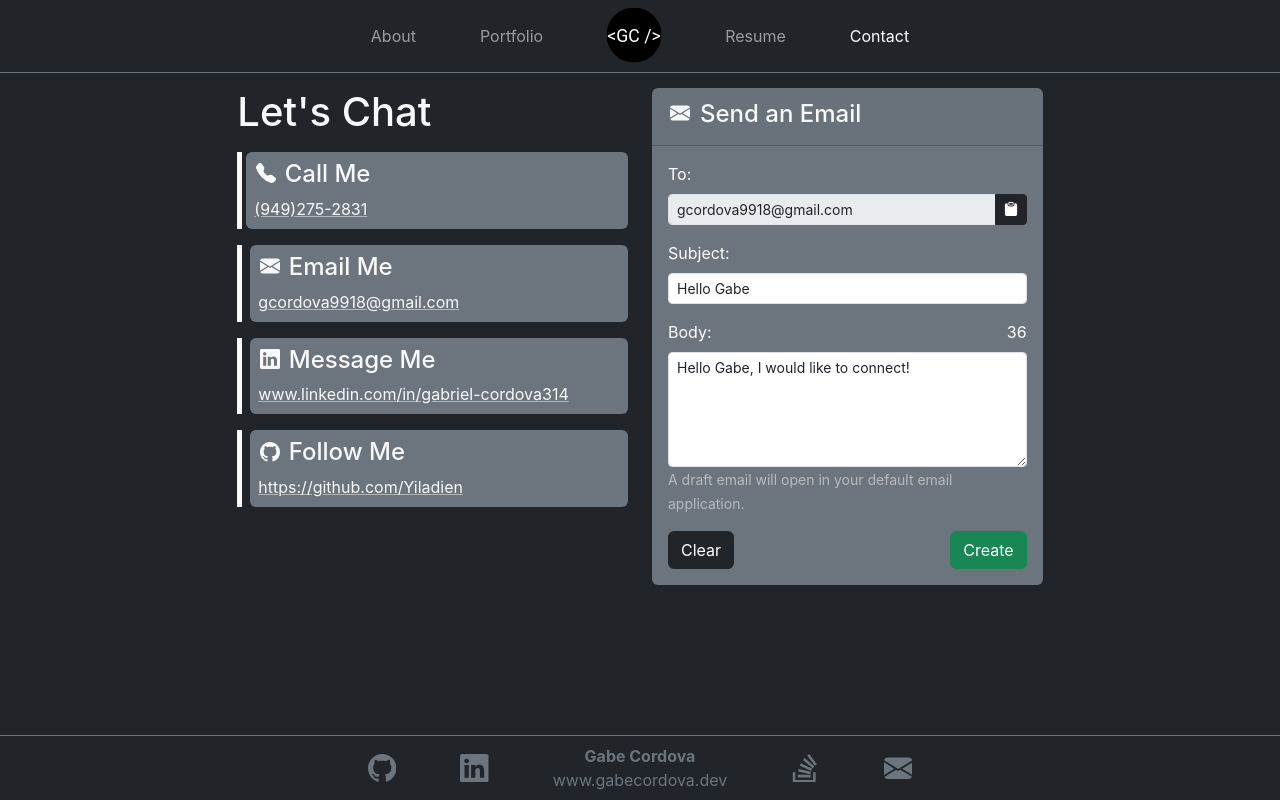
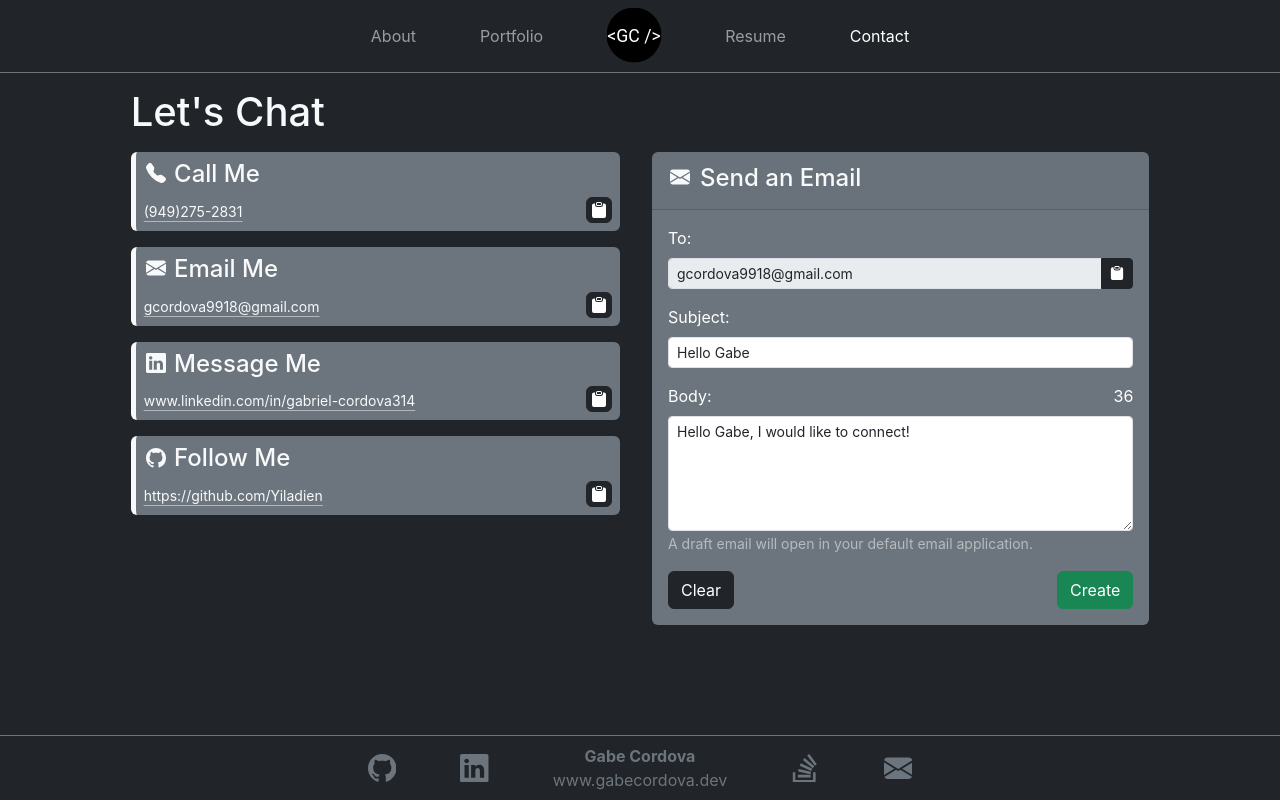
Before and after one commit to Yiladien/gabecordova, a React (Create React App) app in the folder client/: page /contact in a window 1280 px wide. Built offline with nearby package versions, Linux system fonts and the light colour scheme.

Commit message:
contact slips

```diff
--- a/client/src/App.js
+++ b/client/src/App.js
@@ -31,7 +31,7 @@ function App() {
             // }}
           >
             <Row className="justify-content-center">
-              <Col xxl={6} lg={8} md={10} sm={12}>
+              <Col xxl={8} lg={10} md={12} sm={12}>
                 <Routes>
                   <Route exact path="/" element={<About />} />
                   <Route exact path="/portfolio" element={<Portfolio />} />
--- /dev/null
+++ b/client/src/components/CopyButton.js
@@ -0,0 +1,47 @@
+import React, { useState } from "react";
+
+//bootstrap
+import Button from "react-bootstrap/Button";
+
+// bootstrap icons
+import { ClipboardFill, ClipboardCheckFill } from "react-bootstrap-icons";
+
+const CopyButton = ({ copyText, buttonClass }) => {
+  const [copyToggle, setCopyToggle] = useState(false);
+
+  const handleCopy = (event) => {
+    navigator.clipboard.writeText(copyText);
+
+    setCopyToggle(true);
+
+    setTimeout(() => {
+      setCopyToggle(false);
+    }, 2000);
+  };
+  //   console.log(buttonClass);
+  return (
+    <Button
+      variant={copyToggle ? "success" : "dark"}
+      id="button-addon2"
+      className={`d-flex align-items-center focus-ring ${
+        buttonClass ? buttonClass : null
+      }`}
+      title="Copy"
+      name="copyEmailTo"
+      onClick={handleCopy}
+    >
+      {!copyToggle ? (
+        <ClipboardFill className="pe-none" />
+      ) : (
+        <ClipboardCheckFill
+          className="pe-none"
+          style={{
+            transform: "scale(1.2)",
+          }}
+        />
+      )}
+    </Button>
+  );
+};
+
+export default CopyButton;
--- a/client/src/components/EmailForm.js
+++ b/client/src/components/EmailForm.js
@@ -10,10 +10,12 @@ import Col from "react-bootstrap/Col";
 
 // bootstrap icons
 import {
-  ClipboardFill,
-  ClipboardCheckFill,
+  // ClipboardFill,
+  // ClipboardCheckFill,
   EnvelopeFill,
 } from "react-bootstrap-icons";
+
+import CopyButton from "./CopyButton";
 
 const EmailForm = () => {
   const [formData, setFormData] = useState({
@@ -22,19 +24,19 @@ const EmailForm = () => {
     emailBody: "Hello Gabe, I would like to connect!",
   });
 
-  const [copyToggle, setCopyToggle] = useState(false);
+  // const [copyToggle, setCopyToggle] = useState(false);
 
-  const handleCopy = (event) => {
-    if (event.target.name === "copyEmailTo") {
-      navigator.clipboard.writeText(formData.emailTo);
-    }
+  // const handleCopy = (event) => {
+  //   if (event.target.name === "copyEmailTo") {
+  //     navigator.clipboard.writeText(formData.emailTo);
+  //   }
 
-    setCopyToggle(true);
+  //   setCopyToggle(true);
 
-    setTimeout(() => {
-      setCopyToggle(false);
-    }, 2000);
-  };
+  //   setTimeout(() => {
+  //     setCopyToggle(false);
+  //   }, 2000);
+  // };
 
   const handleFormChange = (event) => {
     setFormData({
@@ -74,7 +76,8 @@ const EmailForm = () => {
               readOnly
               disabled
             />
-            <Button
+            <CopyButton copyText={formData.emailTo} />
+            {/* <Button
               variant={copyToggle ? "success" : "dark"}
               id="button-addon2"
               className="d-flex align-items-center focus-ring"
@@ -92,7 +95,7 @@ const EmailForm = () => {
                   }}
                 />
               )}
-            </Button>
+            </Button> */}
           </InputGroup>
           <Form.Group className="mb-3" controlId="emailSubject">
             <Form.Label>Subject:</Form.Label>
--- a/client/src/index.css
+++ b/client/src/index.css
@@ -76,6 +76,15 @@ code {
   transition: transform 0.3s ease-in-out;
 }
 
+.contact-slip a {
+  font-size: 0.875rem;
+}
+
+.contact-slip:hover {
+  /* transform: scale(1.05); */
+  transform: translate(2.1%, -2.1%) scale(1.05);
+}
+
 @keyframes scaleUp {
   from {
     transform: translate(3px, -15px) scale(0.9);
--- a/client/src/pages/Contact.js
+++ b/client/src/pages/Contact.js
@@ -16,6 +16,7 @@ import {
 // component(s)
 import EmailForm from "../components/EmailForm";
 import TextRotation from "../components/TextRotation";
+import CopyButton from "../components/CopyButton";
 
 const Contact = () => {
   const introWordList = [
@@ -35,10 +36,7 @@ const Contact = () => {
         //   boxShadow: "inset 0px 0px 0px 1px white",
         // }}
       >
-        <Row>
-          <Col xs={12} sm={6} className="mb-3">
-            <div className="text-light mb-2">
-              <h1 className="mb-3">
+        <h1 className="mb-3 text-light">
           Let's{" "}
           <TextRotation
             // required prop: textList as []
@@ -50,52 +48,86 @@ const Contact = () => {
             outType="slideOutRight"
           />
         </h1>
-              <div className="border-start border-light border-5 ps-1 mb-3">
-                <div className="bg-secondary p-2 rounded">
+        <Row>
+          <Col sm={12} md={6} className="mb-3">
+            <div className="text-light mb-2">
+              <div className="bg-secondary p-2 rounded border-start border-light border-5 mb-3 me-2 contact-slip">
                 <h4>
                   <TelephoneFill className="pb-1" /> Call Me
                 </h4>
+                <Row className="justify-content-between align-items-end">
+                  <Col>
                     <a
                       href="tel:9492752831"
-                    className="link-light link-underline-opacity-50 link-underline-opacity-75-hover focus-ring"
+                      className="link-light link-underline-opacity-50 link-underline-opacity-75-hover link-offset-2 focus-ring"
                     >{`(949)275-2831`}</a>
-                </div>
+                  </Col>
+                  <Col xs="auto">
+                    <CopyButton copyText={"9492752831"} buttonClass="p-1" />
+                  </Col>
+                </Row>
               </div>
 
-              <div className="border-start border-light border-5 ps-2 mb-3">
-                <div className="bg-secondary p-2 rounded">
+              <div className="bg-secondary p-2 rounded border-start border-light border-5 mb-3 me-2 contact-slip">
                 <h4>
                   <EnvelopeFill className="pb-1" /> Email Me
                 </h4>
+                <Row className="justify-content-between align-items-end">
+                  <Col>
                     <a
                       href="mailto:gcordova9918@gmail.com"
-                    className="link-light link-underline-opacity-50 link-underline-opacity-75-hover focus-ring"
+                      className="link-light link-underline-opacity-50 link-underline-opacity-75-hover link-offset-2 focus-ring"
                     >{`gcordova9918@gmail.com`}</a>
-                </div>
+                  </Col>
+                  <Col xs="auto">
+                    <CopyButton
+                      copyText={"gcordova9918@gmail.com"}
+                      buttonClass="p-1"
+                    />
+                  </Col>
+                </Row>
               </div>
 
-              <div className="border-start border-light border-5 ps-2 mb-3">
-                <div className="bg-secondary p-2 rounded">
+              <div className="bg-secondary p-2 rounded border-start border-light border-5 mb-3 me-2 contact-slip">
                 <h4>
                   <Linkedin className="pb-1" /> Message Me
                 </h4>
+                <Row className="justify-content-between align-items-end">
+                  <Col>
                     <a
                       href="https://www.linkedin.com/in/gabriel-cordova314"
-                    className="link-light link-underline-opacity-50 link-underline-opacity-75-hover focus-ring"
+                      className="link-light link-underline-opacity-50 link-underline-opacity-75-hover link-offset-2 focus-ring text-nowrap"
                     >{`www.linkedin.com/in/gabriel-cordova314`}</a>
-                </div>
+                  </Col>
+                  <Col xs="auto">
+                    <CopyButton
+                      copyText={
+                        "https://www.linkedin.com/in/gabriel-cordova314"
+                      }
+                      buttonClass="p-1"
+                    />
+                  </Col>
+                </Row>
               </div>
 
-              <div className="border-start border-light border-5 ps-2 mb-3">
-                <div className="bg-secondary p-2 rounded">
+              <div className="bg-secondary p-2 rounded border-start border-light border-5 mb-3 me-2 contact-slip">
                 <h4>
                   <Github className="pb-1" /> Follow Me
                 </h4>
+                <Row className="justify-content-between align-items-end">
+                  <Col>
                     <a
                       href="https://github.com/Yiladien"
-                    className="link-light link-underline-opacity-50 link-underline-opacity-75-hover focus-ring"
+                      className="link-light link-underline-opacity-50 link-underline-opacity-75-hover link-offset-2 focus-ring"
                     >{`https://github.com/Yiladien`}</a>
-                </div>
+                  </Col>
+                  <Col xs="auto">
+                    <CopyButton
+                      copyText={"https://github.com/Yiladien"}
+                      buttonClass="p-1"
+                    />
+                  </Col>
+                </Row>
               </div>
               {/* <a
                 href="mailto:gcordova9918@gmail.com"
@@ -103,7 +135,7 @@ const Contact = () => {
               >{`gcordova9918@gmail.com`}</a> */}
             </div>
           </Col>
-          <Col xs={12} sm={6}>
+          <Col sm={12} md={6}>
             <EmailForm />
           </Col>
         </Row>
```
Lines whose indentation alone changed are shown as unchanged.
